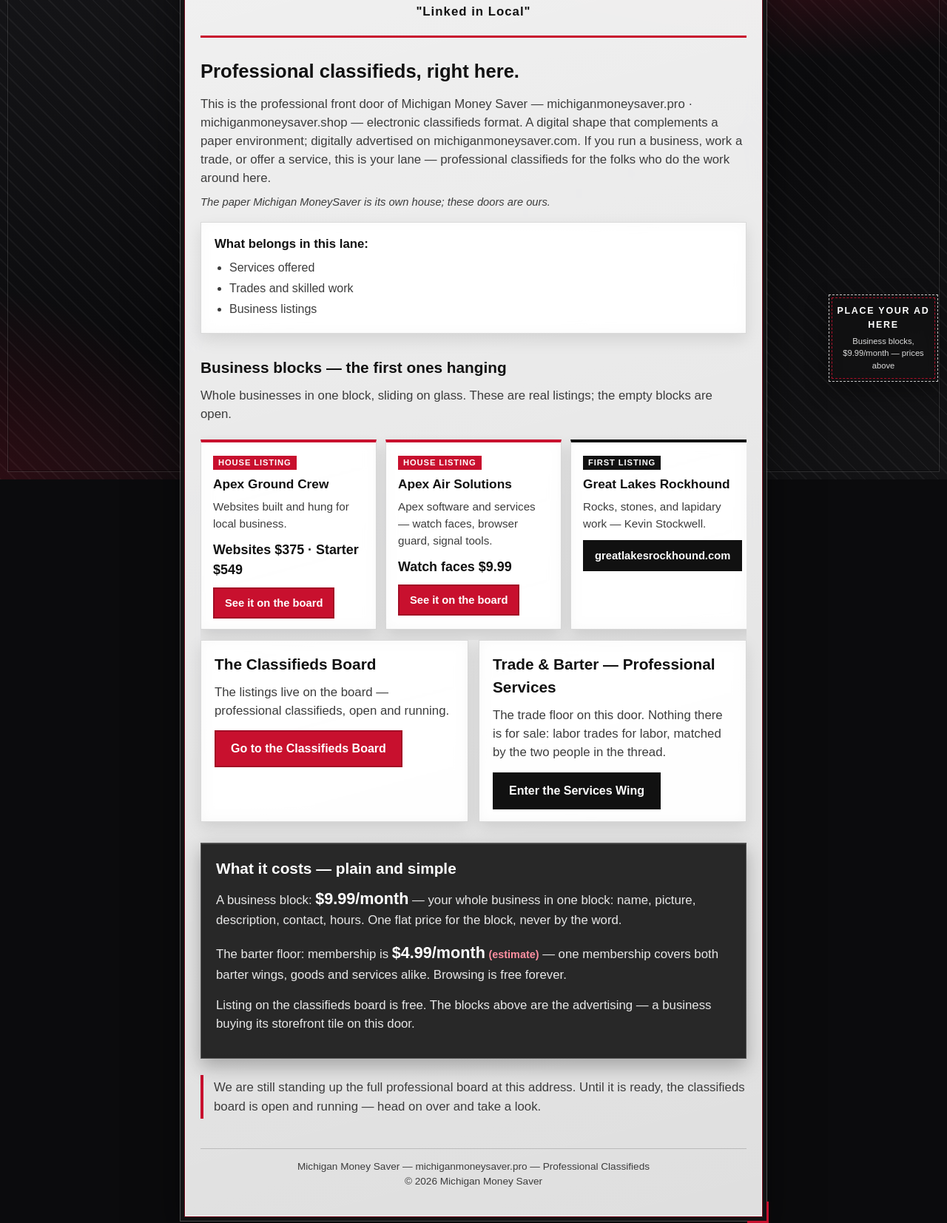
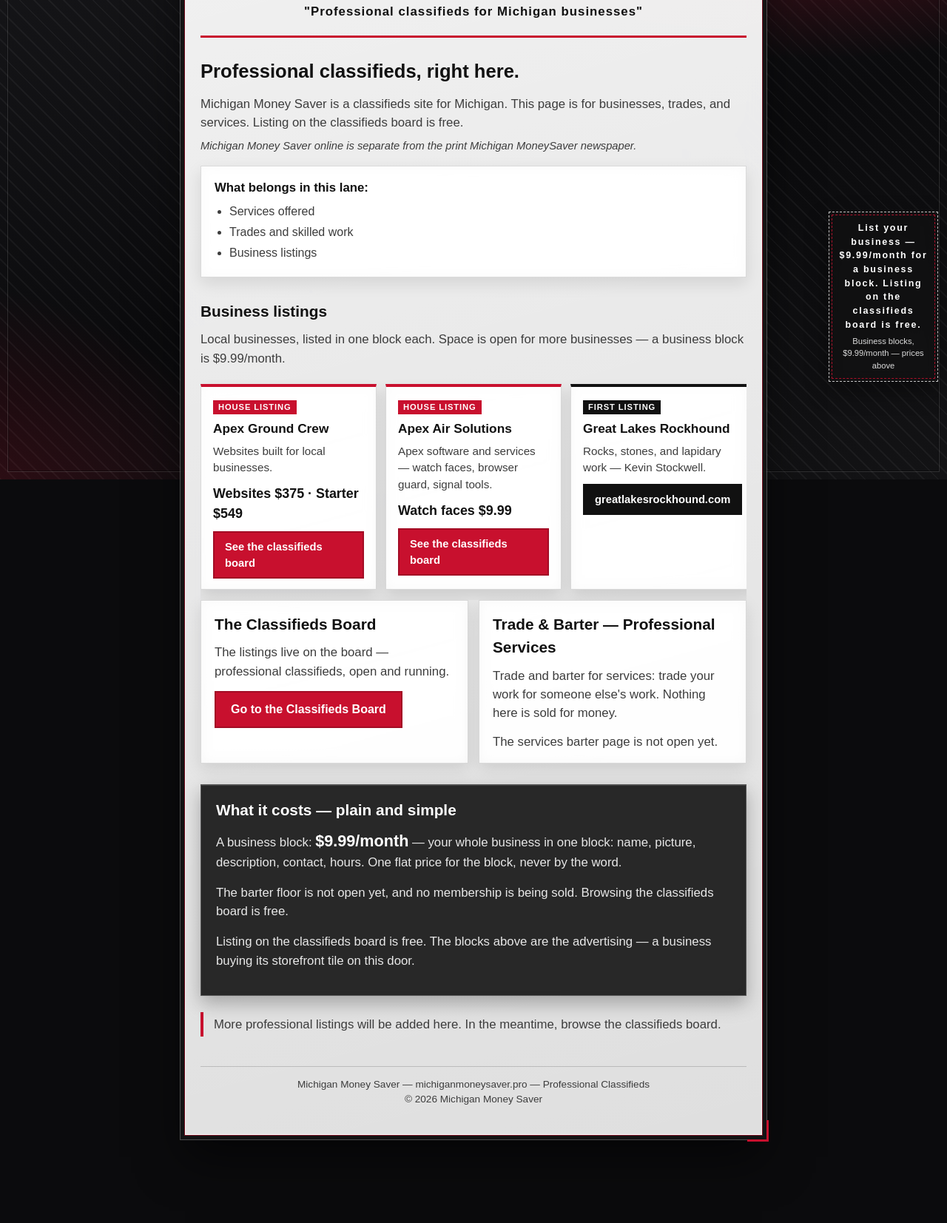
Before and after one commit to apex74-create/michigan-money-saver-doors-pro, a plain HTML site: page index.html in a window 1280 px wide. Shown: the part 152-1805 px from the top of the page at 74% size. Drawn offline with Linux system fonts and the light colour scheme.

Commit message:
Content audit 2026-11-16: index.html

```diff
--- a/index.html
+++ b/index.html
@@ -3,12 +3,12 @@
 <head>
 <meta charset="UTF-8">
 <meta name="viewport" content="width=device-width, initial-scale=1.0">
-<title>Michigan Money Saver — Professional Classifieds | "Linked in Local"</title>
-<meta name="description" content="Michigan Money Saver — professional classifieds for northern Michigan trades, services, and business. Business blocks for one flat monthly price, and a barter floor for trading work. Linked in Local.">
+<title>Michigan Money Saver — Professional Classifieds | "Professional classifieds for Michigan businesses"</title>
+<meta name="description" content="Michigan Money Saver — professional classifieds for northern Michigan trades, services, and business. Business blocks for one flat monthly price, and a barter floor for trading work. Professional classifieds for Michigan businesses.">
 <link rel="canonical" href="https://michiganmoneysaver.pro/">
 <meta property="og:type" content="website">
-<meta property="og:title" content="Michigan Money Saver — Professional Classifieds | &quot;Linked in Local&quot;">
-<meta property="og:description" content="Michigan Money Saver — professional classifieds for northern Michigan trades, services, and business. Business blocks for one flat monthly price, and a barter floor for trading work. Linked in Local.">
+<meta property="og:title" content="Michigan Money Saver — Professional Classifieds | &quot;Professional classifieds for Michigan businesses&quot;">
+<meta property="og:description" content="Michigan Money Saver — professional classifieds for northern Michigan trades, services, and business. Business blocks for one flat monthly price, and a barter floor for trading work. Professional classifieds for Michigan businesses.">
 <meta property="og:url" content="https://michiganmoneysaver.pro/">
 <style>
   :root {
@@ -252,7 +252,7 @@
         <span class="logo-block logo-michigan">Michigan</span><span class="logo-block logo-moneysaver">MoneySaver</span>
       </div>
       <div class="tagline">Professional Classifieds</div>
-      <div class="motto">"Linked in Local"</div>
+      <div class="motto">"Professional classifieds for Michigan businesses"</div>
     </header>
 
     <hr class="rule">
@@ -261,16 +261,9 @@
       <h1>Professional classifieds, right here.</h1>
 
       <p>
-        This is the professional front door of Michigan Money Saver —
-        michiganmoneysaver.pro · michiganmoneysaver.shop — electronic
-        classifieds format. A digital shape that complements a paper
-        environment; digitally advertised on michiganmoneysaver.com. If
-        you run a business, work a trade, or offer a service, this is
-        your lane — professional classifieds for the folks who do the
-        work around here.
-      </p>
+        Michigan Money Saver is a classifieds site for Michigan. This page is for businesses, trades, and services. Listing on the classifieds board is free.</p>
       <p style="font-size: 0.92rem; margin-top: -8px;">
-        <em>The paper Michigan MoneySaver is its own house; these doors are ours.</em>
+        <em>Michigan Money Saver online is separate from the print Michigan MoneySaver newspaper.</em>
       </p>
 
       <div class="glass lane-list">
@@ -282,22 +275,22 @@
         </ul>
       </div>
 
-      <h2>Business blocks — the first ones hanging</h2>
-      <p>Whole businesses in one block, sliding on glass. These are real listings; the empty blocks are open.</p>
+      <h2>Business listings</h2>
+      <p>Local businesses, listed in one block each. Space is open for more businesses — a business block is $9.99/month.</p>
       <div class="rail">
         <div class="tile">
           <span class="badge">HOUSE LISTING</span>
           <h3>Apex Ground Crew</h3>
-          <p>Websites built and hung for local business.</p>
+          <p>Websites built for local businesses.</p>
           <p class="price">Websites $375 · Starter $549</p>
-          <a class="btn small" href="https://garagesave-7hz4377a.manus.space">See it on the board</a>
+          <a class="btn small" href="https://garagesave-7hz4377a.manus.space">See the classifieds board</a>
         </div>
         <div class="tile">
           <span class="badge">HOUSE LISTING</span>
           <h3>Apex Air Solutions</h3>
           <p>Apex software and services — watch faces, browser guard, signal tools.</p>
           <p class="price">Watch faces $9.99</p>
-          <a class="btn small" href="https://garagesave-7hz4377a.manus.space">See it on the board</a>
+          <a class="btn small" href="https://garagesave-7hz4377a.manus.space">See the classifieds board</a>
         </div>
         <div class="tile black-top">
           <span class="badge black">FIRST LISTING</span>
@@ -305,18 +298,7 @@
           <p>Rocks, stones, and lapidary work — Kevin Stockwell.</p>
           <a class="btn small dark" href="https://greatlakesrockhound.com">greatlakesrockhound.com</a>
         </div>
-        <div class="tile empty">
-          <span class="empty-word">EMPTY BLOCK</span>
-          <p>Business blocks that get bought hang here.</p>
-        </div>
-        <div class="tile empty">
-          <span class="empty-word">EMPTY BLOCK</span>
-          <p>Business blocks that get bought hang here.</p>
-        </div>
-        <div class="tile empty">
-          <span class="empty-word">EMPTY BLOCK</span>
-          <p>Business blocks that get bought hang here.</p>
-        </div>
+        <p class="empty-note">No business listings posted yet in this section — a business block is $9.99/month.</p>
       </div>
 
       <div class="doorcards">
@@ -327,8 +309,8 @@
         </div>
         <div class="glass doorcard">
           <h2>Trade &amp; Barter — Professional Services</h2>
-          <p>The trade floor on this door. Nothing there is for sale: labor trades for labor, matched by the two people in the thread.</p>
-          <a class="btn dark" href="https://garagesave-7hz4377a.manus.space/barter/services.html">Enter the Services Wing</a>
+          <p>Trade and barter for services: trade your work for someone else's work. Nothing here is sold for money.</p>
+          <p>The services barter page is not open yet.</p>
         </div>
       </div>
 
@@ -340,9 +322,8 @@
           never by the word.
         </p>
         <p>
-          The barter floor: membership is <span class="price-figure">$4.99/month</span>
-          <span class="est">(estimate)</span> — one membership covers both barter wings,
-          goods and services alike. Browsing is free forever.
+          The barter floor is not open yet, and no membership is being sold.
+          Browsing the classifieds board is free.
         </p>
         <p>
           Listing on the classifieds board is free. The blocks above are the
@@ -352,9 +333,7 @@
 
       <div class="interim">
         <p>
-          We are still standing up the full professional board at this
-          address. Until it is ready, the classifieds board is open and
-          running — head on over and take a look.
+          More professional listings will be added here. In the meantime, browse the classifieds board.
         </p>
       </div>
     </main>
@@ -367,7 +346,7 @@
   </div>
 
   <a class="ad-tile" href="#costs">
-    <strong>PLACE YOUR AD HERE</strong>
+    <strong>List your business — $9.99/month for a business block. Listing on the classifieds board is free.</strong>
     <span>Business blocks, $9.99/month — prices above</span>
   </a>
 
```
